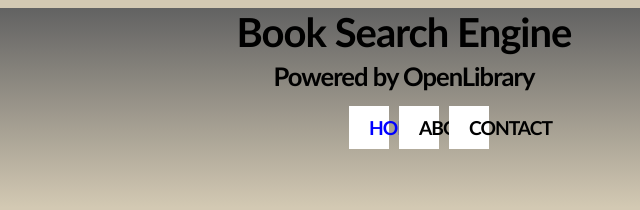
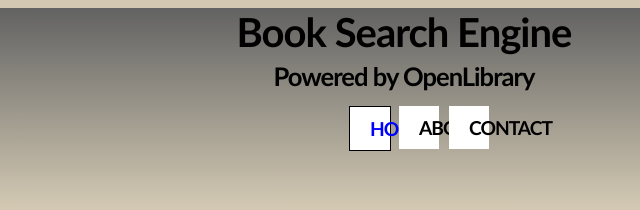
Before and after one commit to KuhnSteven/libraryAPI, a website: page index.html in a window 1280 px wide. Shown: the top 210 px of the page, 236-876 px from the left. Drawn offline with Linux system fonts and the light colour scheme.

Commit message:
fixing validation errors

```diff
--- a/scss/main.scss
+++ b/scss/main.scss
@@ -83,7 +83,9 @@
 
     // Classes
 .active {
-	border-style: 1px solid black;
+	border-style: solid;
+	border-color: black;
+	border-width: 1px;
 	color: $active-color;
 }
 
```
Also changed, not shown: css/main.css.
